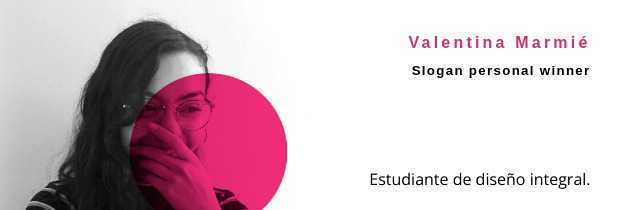
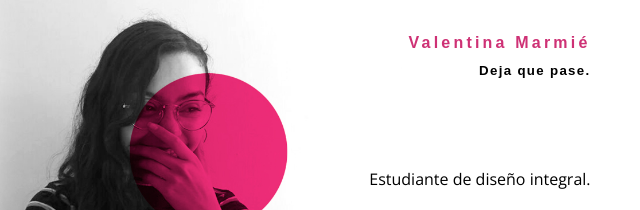
Before and after one commit to vimarmie/bunster-marmie, a plain HTML site: page index.html in a window 1280 px wide. Shown: the part 800-1010 px from the top of the page, 640-1280 px from the left. Drawn offline with nearby package versions, Linux system fonts and the light colour scheme; a web font is replaced by a local one.

Commit message:
Update index.html

```diff
--- a/index.html
+++ b/index.html
@@ -92,7 +92,7 @@
 	</div><!--/dupla primera-->
 	<div class="dupla segunda">
 		<h4>Valentina Marmié</h4>
-		<h5>Slogan personal winner</h5>
+		<h5>Deja que pase.</h5>
 		<p>Estudiante de diseño integral. </p>
 		<address><a href="mailto:vimarmie@uc.cl">vimarmie@uc.cl</a></address>
 	</div><!--/dupla segunda-->
```
